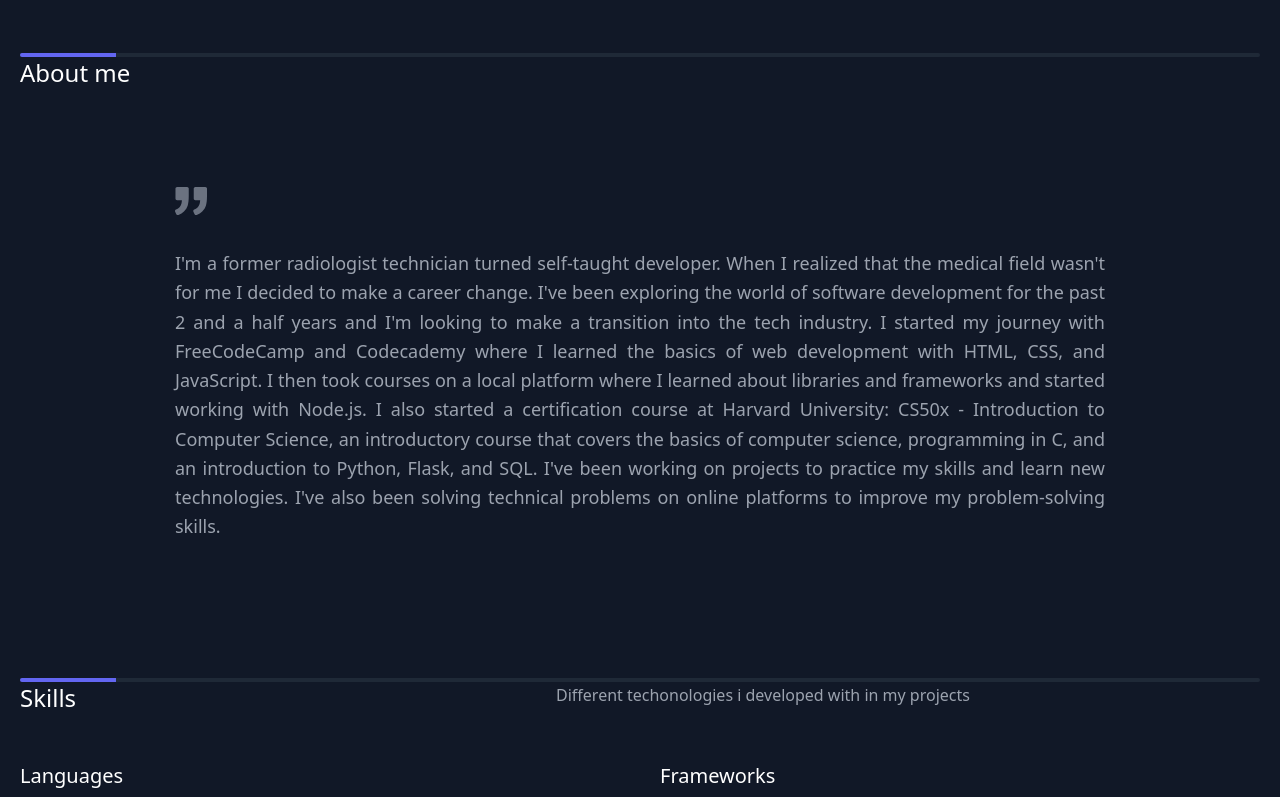
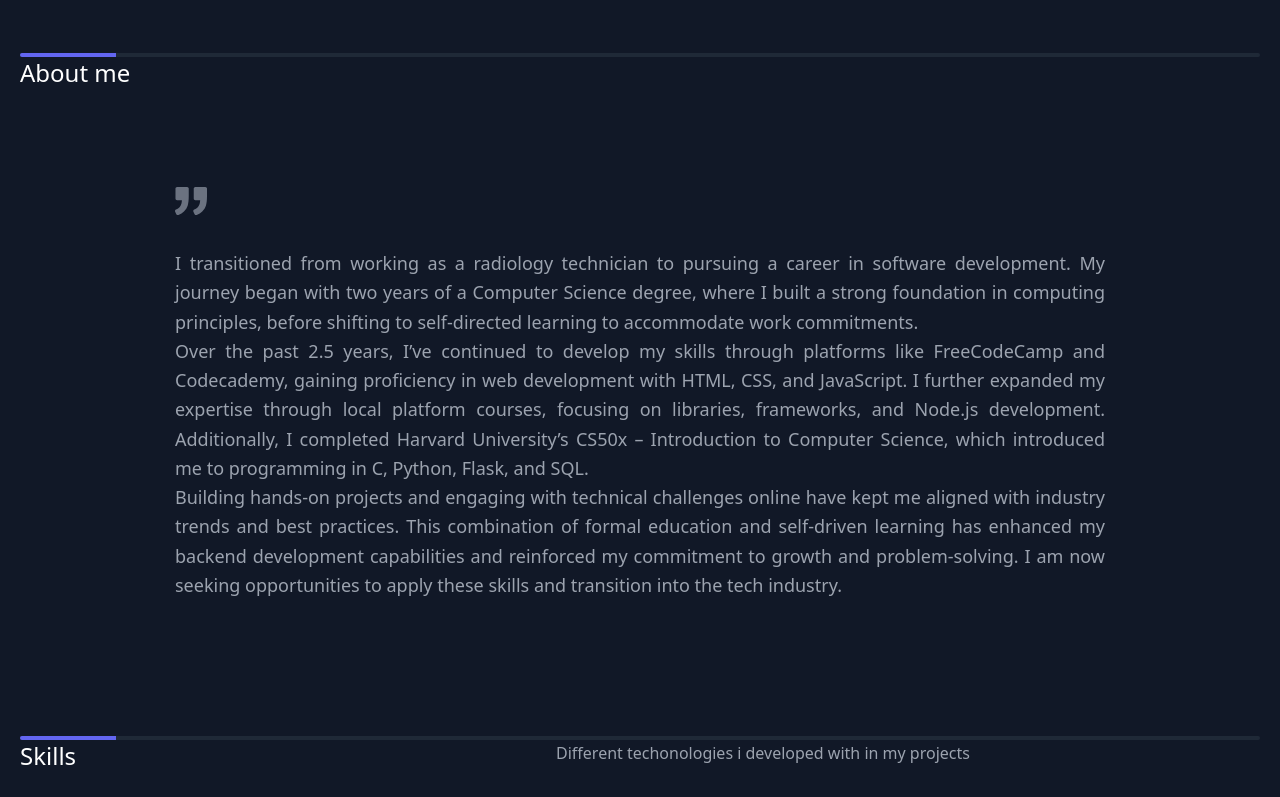
Before and after one commit to JuanPaladea/juanpaladea-page, a React (Vite) app: page / in a window 1280 px wide. Shown: the part 599-1396 px from the top of the page. Built offline with nearby package versions, Linux system fonts and the light colour scheme; no server answers; a web font is replaced by a local one.

Commit message:
Refactor AboutMeComponent for improved clarity and conciseness; update CV link in HeroComponent

```diff
--- a/src/components/AboutMeComponent.tsx
+++ b/src/components/AboutMeComponent.tsx
@@ -19,7 +19,9 @@ const AboutMeComponent = () => {
             <path d="M925.036 57.197h-304c-27.6 0-50 22.4-50 50v304c0 27.601 22.4 50 50 50h145.5c-1.9 79.601-20.4 143.3-55.4 191.2-27.6 37.8-69.399 69.1-125.3 93.8-25.7 11.3-36.8 41.7-24.8 67.101l36 76c11.6 24.399 40.3 35.1 65.1 24.399 66.2-28.6 122.101-64.8 167.7-108.8 55.601-53.7 93.7-114.3 114.3-181.9 20.601-67.6 30.9-159.8 30.9-276.8v-239c0-27.599-22.401-50-50-50zM106.036 913.497c65.4-28.5 121-64.699 166.9-108.6 56.1-53.7 94.4-114.1 115-181.2 20.6-67.1 30.899-159.6 30.899-277.5v-239c0-27.6-22.399-50-50-50h-304c-27.6 0-50 22.4-50 50v304c0 27.601 22.4 50 50 50h145.5c-1.9 79.601-20.4 143.3-55.4 191.2-27.6 37.8-69.4 69.1-125.3 93.8-25.7 11.3-36.8 41.7-24.8 67.101l35.9 75.8c11.601 24.399 40.501 35.2 65.301 24.399z"></path>
           </svg>
           <p className="leading-relaxed text-lg">
-            I'm a former radiologist technician turned self-taught developer. When I realized that the medical field wasn't for me I decided to make a career change. I've been exploring the world of software development for the past 2 and a half years and I'm looking to make a transition into the tech industry. I started my journey with FreeCodeCamp and Codecademy where I learned the basics of web development with HTML, CSS, and JavaScript. I then took courses on a local platform where I learned about libraries and frameworks and started working with Node.js. I also started a certification course at Harvard University: CS50x - Introduction to Computer Science, an introductory course that covers the basics of computer science, programming in C, and an introduction to Python, Flask, and SQL. I've been working on projects to practice my skills and learn new technologies. I've also been solving technical problems on online platforms to improve my problem-solving skills.
+            I transitioned from working as a radiology technician to pursuing a career in software development. My journey began with two years of a Computer Science degree, where I built a strong foundation in computing principles, before shifting to self-directed learning to accommodate work commitments.<br/>
+            Over the past 2.5 years, I’ve continued to develop my skills through platforms like FreeCodeCamp and Codecademy, gaining proficiency in web development with HTML, CSS, and JavaScript. I further expanded my expertise through local platform courses, focusing on libraries, frameworks, and Node.js development. Additionally, I completed Harvard University’s CS50x – Introduction to Computer Science, which introduced me to programming in C, Python, Flask, and SQL.<br/>
+            Building hands-on projects and engaging with technical challenges online have kept me aligned with industry trends and best practices. This combination of formal education and self-driven learning has enhanced my backend development capabilities and reinforced my commitment to growth and problem-solving. I am now seeking opportunities to apply these skills and transition into the tech industry.
           </p>
         </div>
       </div>
```
Also changed, not shown: src/components/HeroComponent.tsx (+1 -1 lines).
